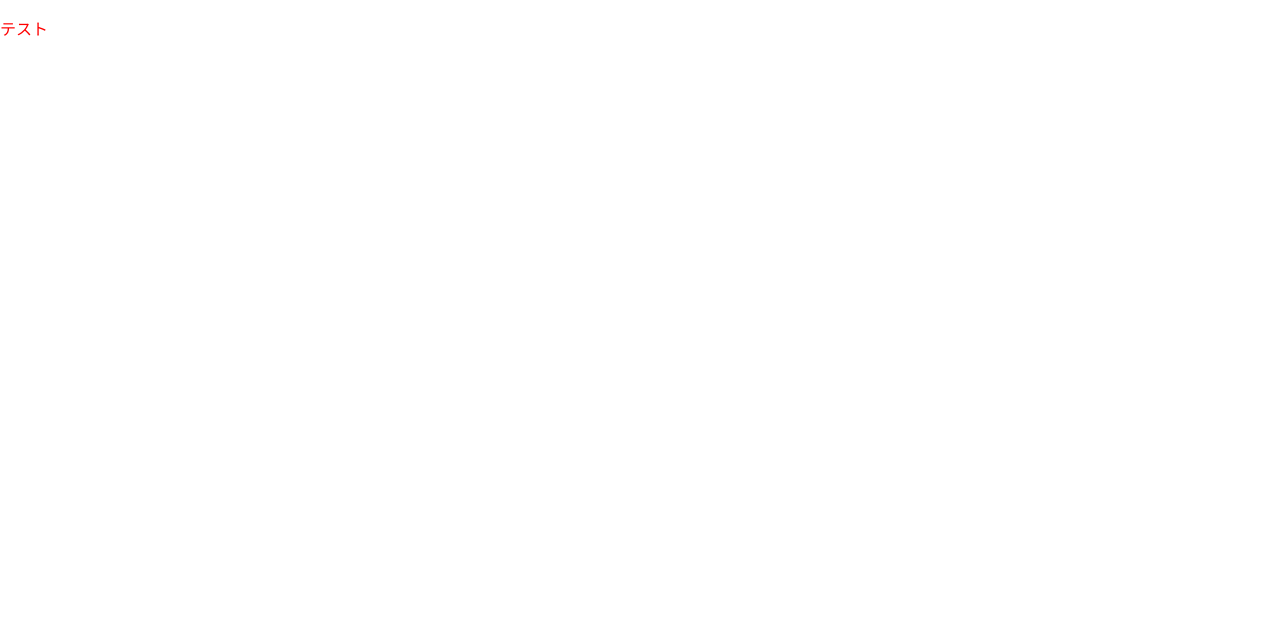
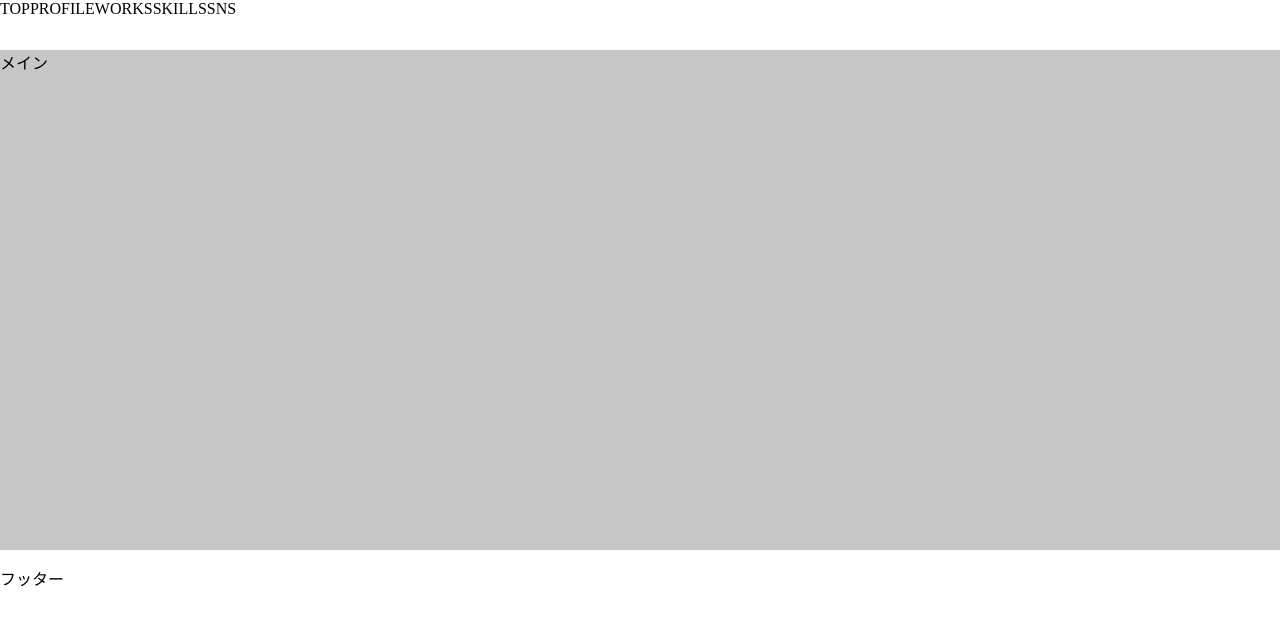
Before and after one commit to ta93n/profile_page, a React (Create React App) app: page / in a window 1280 px wide. Shown: the top 626 px of the page. Built offline with nearby package versions, Linux system fonts and the light colour scheme.

Commit message:
[add]レイアウト設定

```diff
--- a/src/App.css
+++ /dev/null
@@ -1,3 +0,0 @@
-.test {
-  color: red;
-}
--- a/src/App.js
+++ b/src/App.js
@@ -1,9 +1,19 @@
-import './App.css';
+import React from 'react';
+import './App.scss';
+import Header from './Components/Header';
+import Main from './Components/Main';
+import Footer from './Components/Footer';
 
-function App() {
-  return (
-    <p className="test">テスト</p> // JSXにクラス名をつける場合「className='クラス名'」とする
-  );
+class App extends React.Component {
+  render() {
+    return (
+      <div>
+        <Header />
+        <Main />
+        <Footer />
+      </div>
+    );
+  }
 }
 
 export default App;
--- /dev/null
+++ b/src/App.scss
@@ -0,0 +1,28 @@
+body {
+  position: relative;
+}
+
+header {
+  position: fixed;
+  top: 0;
+  height: 50px;
+  width: 100%;
+  background-color: #ffffff;
+  ul {
+    list-style: none;
+    margin: 0;
+    padding: 0;
+    display: flex;
+  }
+}
+
+.main {
+  margin-top: 50px;
+  background-color: #c7c7c7;
+  height: 500px;
+  width: 100%;
+}
+
+footer {
+  height: 70px;
+}
--- /dev/null
+++ b/src/Components/Footer.js
@@ -0,0 +1,13 @@
+import React from 'react';
+
+class Footer extends React.Component {
+  render(){
+    return(
+      <footer>
+        <p>フッター</p>
+      </footer>
+    );
+  }
+}
+
+export default Footer;
--- /dev/null
+++ b/src/Components/Header.js
@@ -0,0 +1,19 @@
+import React from 'react';
+
+class Header extends React.Component {
+  render(){
+    return(
+      <header>
+        <ul>
+          <li>TOP</li>
+          <li>PROFILE</li>
+          <li>WORKS</li>
+          <li>SKILLS</li>
+          <li>SNS</li>
+        </ul>
+      </header>
+    );
+  }
+}
+
+export default Header;
--- /dev/null
+++ b/src/Components/Main.js
@@ -0,0 +1,13 @@
+import React from 'react';
+
+class Main extends React.Component {
+  render(){
+    return(
+      <div className="main">
+        <p>メイン</p>
+      </div>
+    );
+  }
+}
+
+export default Main;
--- a/src/index.js
+++ b/src/index.js
@@ -1,11 +1,8 @@
 import React from 'react'; // Reactをインポート
 import ReactDOM from 'react-dom';
-import './index.css';
+import './index.scss';
 import App from './App';
 
 ReactDOM.render( // ReactDOM.render(<App />, ...と書くことで、App.jsのJSXがHTMLに変換される
-  <React.StrictMode>
-    <App />
-  </React.StrictMode>,
-  document.getElementById('root') // ..., document.getElementById('id名'));と書くことで、変換されたHTMLがindex.htmlの指定したid名の要素の中に挿入される
+  <App />, document.getElementById('root') // ..., document.getElementById('id名'));と書くことで、変換されたHTMLがindex.htmlの指定したid名の要素の中に挿入される
 );
```
Also changed, not shown: src/index.scss (renamed from src/index.css), 1 other file (tests, documents, lock files or other folders).
